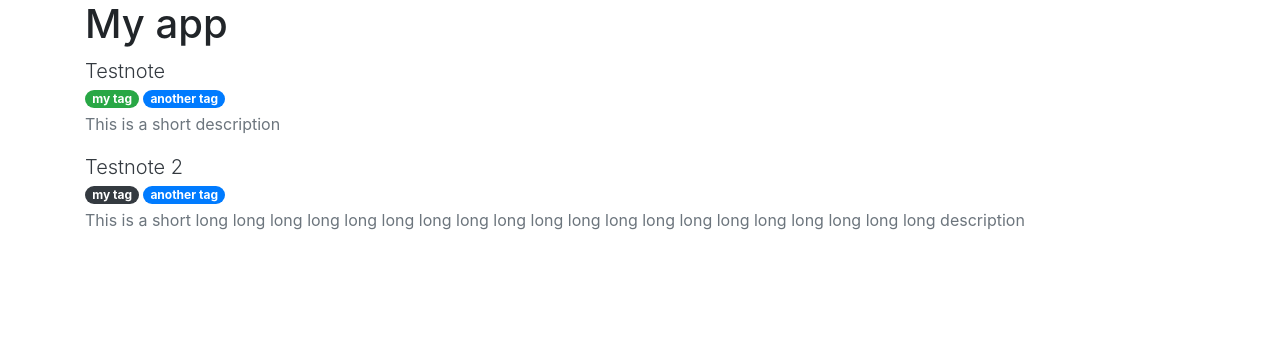
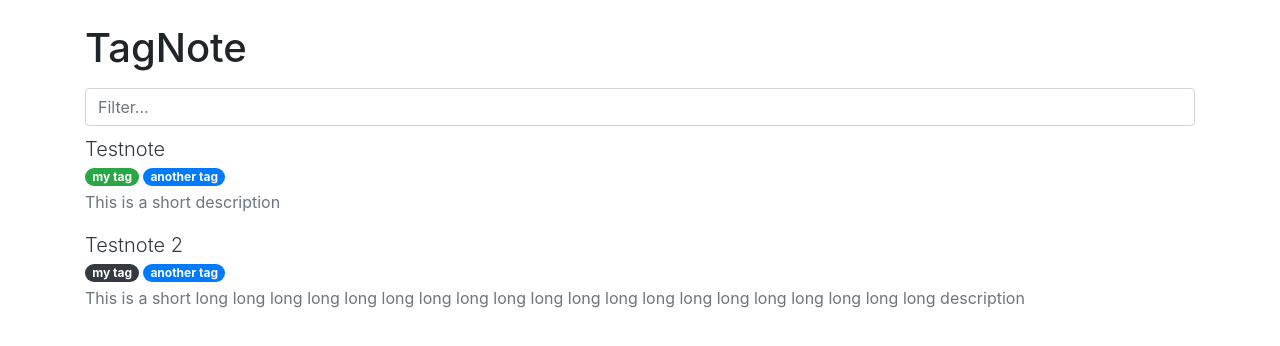
Before and after one commit to greensebastian/tagnote-client, a React (Create React App) app: page / in a window 1280 px wide. Shown: the top 346 px of the page. Built offline with nearby package versions, Linux system fonts and the light colour scheme.

Commit message:
Filtering added

```diff
--- a/src/App.tsx
+++ b/src/App.tsx
@@ -15,7 +15,7 @@ function App() {
 	return (
     <NoteContextProvider initialNotes={notes}>
       <Container>
-        <h1>My app</h1>
+        <h1 className="mt-4">TagNote</h1>
         <AppRouter/>
       </Container>
     </NoteContextProvider>
--- /dev/null
+++ b/src/components/filter.tsx
@@ -0,0 +1,15 @@
+import React from "react";
+import { Form } from "react-bootstrap";
+import { NoteFilterPredicate } from "../routes/notesRoute";
+import { buildPredicate } from "../util/filterPredicateBuilder";
+
+type FilterProps = {
+	initialFilter: NoteFilterPredicate;
+	setFilter: (predicate: NoteFilterPredicate) => void;
+};
+
+const Filter = ({ setFilter }: FilterProps) => {
+  return <Form.Control type="text" placeholder="Filter..." onChange={(e) => setFilter(buildPredicate(e.target.value))}/>
+};
+
+export default Filter;
--- a/src/contexts/noteContextProvider.tsx
+++ b/src/contexts/noteContextProvider.tsx
@@ -1,7 +1,6 @@
 import React, { FunctionComponent } from "react";
 import { useState } from "react";
 import NoteModel from "../models/noteModel";
-import TagModel from "../models/tagModel";
 
 type NoteContextProps = {
 	notes: NoteModel[];
--- a/src/models/noteModel.ts
+++ b/src/models/noteModel.ts
@@ -18,6 +18,8 @@ class NoteModel {
     this.colorMap = {};
   }
 
+  static resolver = (model: any) => Object.setPrototypeOf(model, NoteModel.prototype) as NoteModel;
+
   static tagModels = (note: NoteModel) => note.tags.map(tag => new TagModel(tag, note.colorMap[tag]));
 }
 
--- a/src/routes/notesRoute.tsx
+++ b/src/routes/notesRoute.tsx
@@ -1,14 +1,35 @@
-import React, { useContext } from "react";
+import React, { useContext, useState } from "react";
 import { Col, Row } from "react-bootstrap";
 import { NoteContext } from "../contexts/noteContextProvider";
 import NoteSummary from "../components/noteSummary";
+import NoteModel from "../models/noteModel";
+import Filter from "../components/filter";
+
+export type NoteFilterPredicate = {
+	(note: NoteModel): boolean;
+};
+
+export type NoteFilterState = {
+	predicate: NoteFilterPredicate;
+};
+
+const initialFilter: NoteFilterState = { predicate: () => true };
 
 const NotesRoute = () => {
 	const { notes } = useContext(NoteContext);
+	const [filterState, setFilterState] = useState<NoteFilterState>(
+		initialFilter
+	);
 	return (
 		<Col>
-			<Row>
-				{notes.map((note, index) => (
+			<Row className="mt-3">
+				<Filter
+					initialFilter={initialFilter.predicate}
+					setFilter={(predicate) => setFilterState({ predicate })}
+				/>
+			</Row>
+			<Row className="mt-2">
+				{notes.filter(filterState.predicate).map((note, index) => (
 					<NoteSummary key={index} note={note} />
 				))}
 			</Row>
--- /dev/null
+++ b/src/util/filterPredicateBuilder.ts
@@ -0,0 +1,10 @@
+import { NoteFilterPredicate } from "../routes/notesRoute";
+
+// Basic search, any notes where one of the tags includes one of the words searched for
+export const buildPredicate = (search: string): NoteFilterPredicate => {
+  const words = search.trim().toLowerCase().split(" ");
+  const newPredicate: NoteFilterPredicate = (note) => {
+    return note.tags && note.tags.some(tag => words.every(word => tag.toLowerCase().includes(word)));
+  }
+  return newPredicate;
+}
--- a/src/util/localStorage.ts
+++ b/src/util/localStorage.ts
@@ -1,10 +1,25 @@
+import NoteModel from "../models/noteModel";
+import EnumDictionary from "./enumDictionary";
+
 export enum StorageKeys {
   Notes = "notes"
 }
 
-export const getFromStorage = <TOut>(key: StorageKeys) => {
+interface Resolver<TOut> {
+  (data: string): TOut
+};
+
+const resolvers: EnumDictionary<StorageKeys,Resolver<any>> = {
+  [StorageKeys.Notes]: (data) => Array.from(JSON.parse(data)).map(NoteModel.resolver)
+}
+
+export const getFromStorage = <TOut>(key: StorageKeys, resolver?: Resolver<TOut>) => {
   var text = localStorage.getItem(key);
-  return (text) ? JSON.parse(text) as TOut : null;
+  if (!resolver){
+    resolver = resolvers[key];
+  }
+  resolver = resolver ?? (data => JSON.parse(data));
+  return (text) ? resolver(text) : null;
 }
 
 export const setInStorage = <TIn>(key: StorageKeys, value: TIn) => {
```
